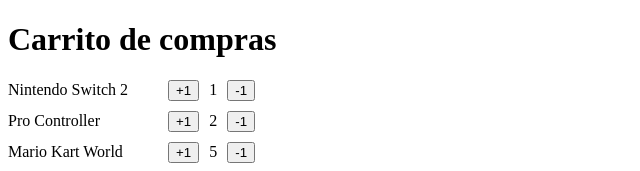
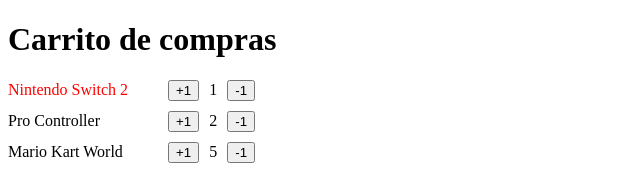
Before and after one commit to react-projects-sergio/first-steps, a React (Vite) app: page / in a window 1280 px wide. Shown: the top 171 px of the page, without its empty margins (0-640 px from the left). Built offline with nearby package versions, Linux system fonts and the light colour scheme.

Commit message:
clase: Archivos de CSS

```diff
--- /dev/null
+++ b/src/shopping-cart/ItemCounter.module.css
@@ -0,0 +1,10 @@
+.item-row {
+  display: flex;
+  align-items: center;
+  gap: 10px;
+  margin-top: 10px;
+}
+
+.item-text {
+    width: 150px;
+}
--- a/src/shopping-cart/ItemCounter.tsx
+++ b/src/shopping-cart/ItemCounter.tsx
@@ -1,5 +1,6 @@
 import { useState } from "react";
 
+import styles from "./ItemCounter.module.css";
 interface Props {
   name: string;
   quantity?: number;
@@ -18,17 +19,11 @@
   };
 
   return (
-    <section
-      style={{
-        display: "flex",
-        alignItems: "center",
-        gap: 10,
-        marginTop: 10,
-      }}
-    >
+    <section className={styles["item-row"]}>
       <span
+        className={styles["item-text"]}
         style={{
-          width: 150,
+          color: count === 1 ? "red" : "black",
         }}
       >
         {name}
```
